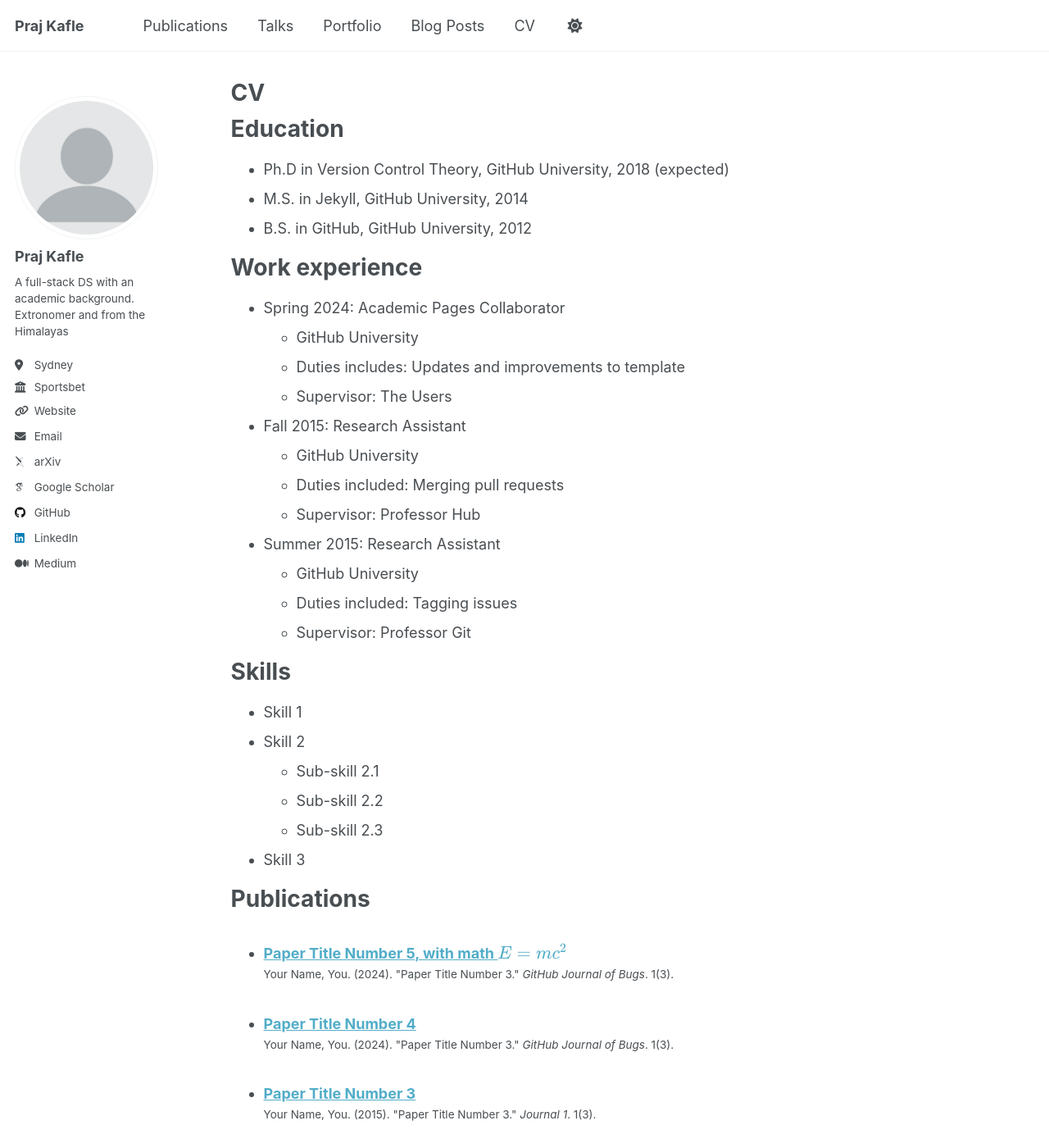
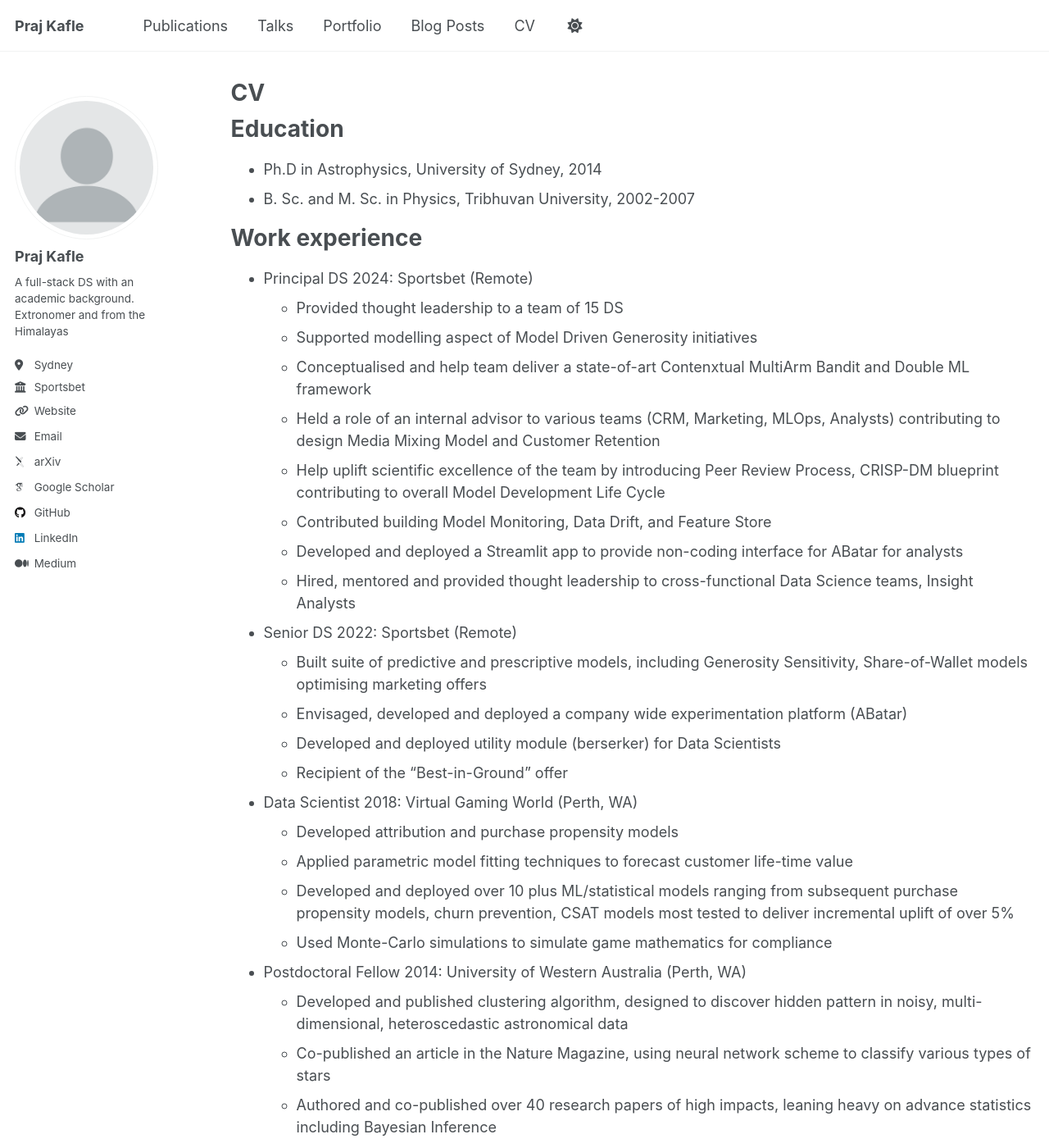
Before and after one commit to pkaf/pkaf.github.io, a Jekyll site: the page built from _pages/cv.md, in a window 1280 px wide and 1400 px high. Shown: the whole window at 82% size. Built offline with Jekyll 4.4.1, drawn with Linux system fonts in a browser that asks for light colours; some web fonts are replaced; a script that is not in the unit is left out; some of the changed text lies outside the part shown.

Commit message:
updating cv

```diff
--- a/_pages/cv.md
+++ b/_pages/cv.md
@@ -11,26 +11,38 @@ redirect_from:
 
 Education
 ======
-* Ph.D in Version Control Theory, GitHub University, 2018 (expected)
-* M.S. in Jekyll, GitHub University, 2014
-* B.S. in GitHub, GitHub University, 2012
+* Ph.D in Astrophysics, University of Sydney, 2014
+* B. Sc. and M. Sc. in Physics, Tribhuvan University, 2002-2007
 
 Work experience
 ======
-* Spring 2024: Academic Pages Collaborator
-  * GitHub University
-  * Duties includes: Updates and improvements to template
-  * Supervisor: The Users
+* Principal DS 2024: Sportsbet (Remote)
+  * Provided thought leadership to a team of 15 DS
+  * Supported modelling aspect of Model Driven Generosity initiatives
+  * Conceptualised and help team deliver a state-of-art Contenxtual MultiArm Bandit and Double ML framework
+  * Held a role of an internal advisor to various teams (CRM, Marketing, MLOps, Analysts) contributing to design Media Mixing Model and Customer Retention
+  * Help uplift scientific excellence of the team by introducing Peer Review Process, CRISP-DM blueprint contributing to overall Model Development Life Cycle
+  * Contributed building Model Monitoring, Data Drift, and Feature Store
+  * Developed and deployed a Streamlit app to provide non-coding interface for ABatar for analysts
+  * Hired, mentored and provided thought leadership to cross-functional Data Science teams, Insight Analysts
 
-* Fall 2015: Research Assistant
-  * GitHub University
-  * Duties included: Merging pull requests
-  * Supervisor: Professor Hub
+* Senior DS 2022: Sportsbet (Remote)
+  * Built suite of predictive and prescriptive models, including Generosity Sensitivity, Share-of-Wallet models optimising marketing offers
+  * Envisaged, developed and deployed a company wide experimentation platform (ABatar)
+  * Developed and deployed utility module (berserker) for Data Scientists
+  * Recipient of the "Best-in-Ground" offer
 
-* Summer 2015: Research Assistant
-  * GitHub University
-  * Duties included: Tagging issues
-  * Supervisor: Professor Git
+* Data Scientist 2018: Virtual Gaming World (Perth, WA)
+  * Developed attribution and purchase propensity models
+  * Applied parametric model fitting techniques to forecast customer life-time value
+  * Developed and deployed over 10 plus ML/statistical models ranging from subsequent purchase propensity models, churn prevention, CSAT models most tested to deliver incremental uplift of over 5%
+  * Used Monte-Carlo simulations to simulate game mathematics for compliance
+
+* Postdoctoral Fellow 2014: University of Western Australia (Perth, WA)
+  * Developed and published clustering algorithm, designed to discover hidden pattern in noisy, multi-dimensional, heteroscedastic astronomical data
+  * Co-published an article in the Nature Magazine, using neural network scheme to classify various types of stars
+  * Authored and co-published over 40 research papers of high impacts, leaning heavy on advance statistics including Bayesian Inference
+  * Was ranked top 3% (by citation/publication) among Early Career Researcher in Astronomy (2017)
 
 Skills
 ======
```
